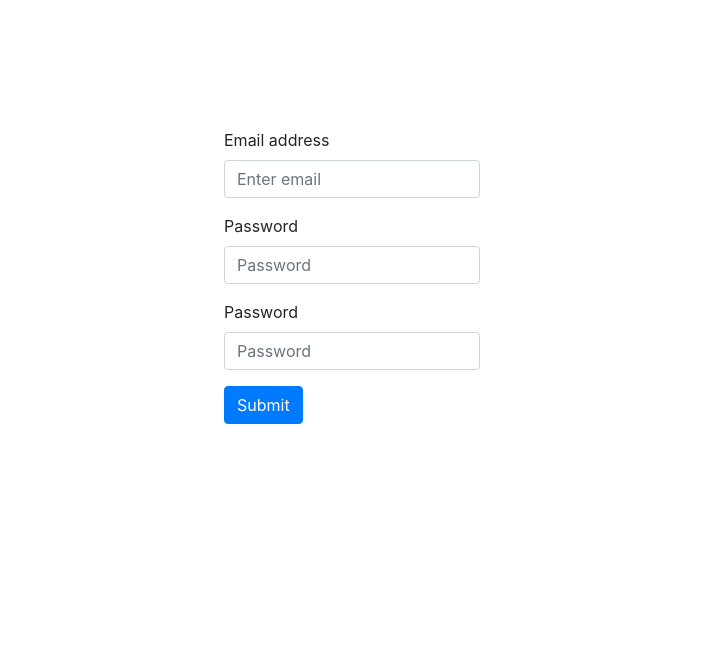
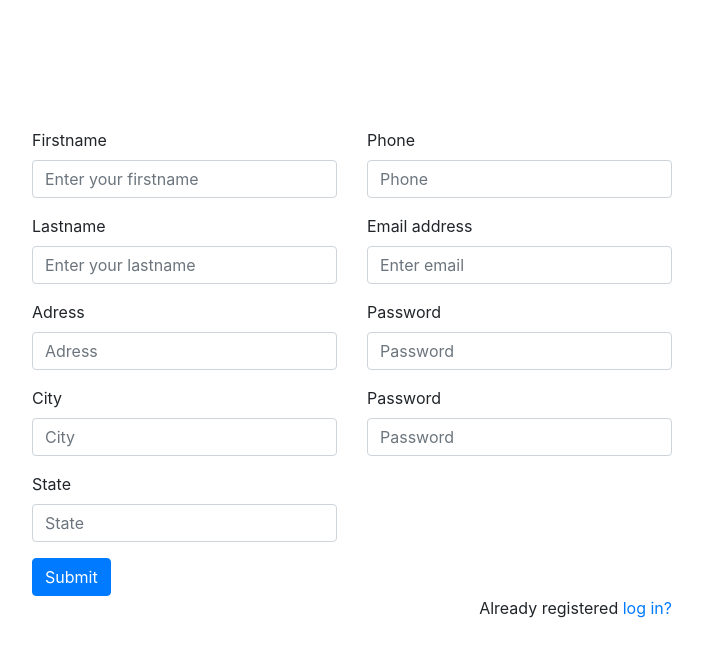
Before and after one commit to artukov/ISA, a React (Create React App) app in the folder front/pharmacy-app/: page /registration in a window 1280 px wide. Shown: the top 656 px of the page, without its empty margins (288-991 px from the left). Built offline with nearby package versions, Linux system fonts and the light colour scheme.

Commit message:
jos malo izgleda za log in registraciju i home

```diff
--- a/front/pharmacy-app/src/App.js
+++ b/front/pharmacy-app/src/App.js
@@ -1,4 +1,5 @@
 import { BrowserRouter as Router, Switch, Route } from 'react-router-dom';
+import './css/global.css';
 
 import HomePage from './components/homePage';
 import LoginPage from './components/loginPage';
@@ -8,9 +9,10 @@ function App() {
   return (
     <Router>
       <Switch>
-        <Route path='/' exact component={HomePage} />
         <Route path='/login' exact component={LoginPage} />
+        <Route path='/home' exact component={HomePage} />
         <Route path='/registration' exact component={RegistrationPage} />
+        <Route path='/'>404 not here sry</Route>
       </Switch>
     </Router>
   );
--- a/front/pharmacy-app/src/components/homePage.js
+++ b/front/pharmacy-app/src/components/homePage.js
@@ -1,5 +1,5 @@
 import React, { Component } from 'react';
-import PropTypes from 'prop-types';
+import { Navbar, Nav, Form, Button, NavDropdown, FormControl } from 'react-bootstrap'
 
 class homePage extends Component {
     constructor(props) {
@@ -37,15 +37,31 @@ class homePage extends Component {
 
     render() {
         return (
-            <div>
-                <h1>This is HomePage!</h1>
+            <div className='navbar'>
+                <Navbar bg="light" expand="lg">
+                    <Navbar.Brand href="/home">App name</Navbar.Brand>
+                    <Navbar.Toggle aria-controls="basic-navbar-nav" />
+                    <Navbar.Collapse id="basic-navbar-nav">
+                        <Nav className="mr-auto">
+                            <Nav.Link href="#home">Profil</Nav.Link>
+                            <Nav.Link href="#link">Apoteka</Nav.Link>
+                            <NavDropdown title="Dropdown" id="basic-nav-dropdown">
+                                <NavDropdown.Item href="#action/3.1">Action</NavDropdown.Item>
+                                <NavDropdown.Item href="#action/3.2">Another action</NavDropdown.Item>
+                                <NavDropdown.Item href="#action/3.3">Something</NavDropdown.Item>
+                                <NavDropdown.Divider />
+                                <NavDropdown.Item href="#action/3.4">Separated link</NavDropdown.Item>
+                            </NavDropdown>
+                        </Nav>
+                        <Form inline>
+                            <FormControl type="text" placeholder="Search" className="mr-sm-2" />
+                            <Button variant="primary">Search</Button>
+                        </Form>
+                    </Navbar.Collapse>
+                </Navbar>
             </div>
         );
     }
 }
 
-homePage.propTypes = {
-
-};
-
 export default homePage;
--- a/front/pharmacy-app/src/components/loginPage.js
+++ b/front/pharmacy-app/src/components/loginPage.js
@@ -1,6 +1,6 @@
 import React, { Component } from 'react';
 import { Button, Form, Card } from 'react-bootstrap';
-import '../../src/globalCSS.css';
+import { Link } from 'react-router-dom';
 
 class loginPage extends Component {
     constructor(props) {
@@ -53,6 +53,10 @@ class loginPage extends Component {
                     <Button variant="primary" type="submit">
                         Submit
                     </Button>
+
+                    <p className="forgot-password text-right">
+                        Do you need to <Link to='/registration'>registare?</Link>
+                    </p>
                 </Form>
             </div>
         );
--- a/front/pharmacy-app/src/components/registrationPage.js
+++ b/front/pharmacy-app/src/components/registrationPage.js
@@ -1,5 +1,6 @@
 import React, { Component } from 'react';
-import { Form, Button } from 'react-bootstrap'
+import { Form, Button, Row, Col } from 'react-bootstrap'
+import { Link } from 'react-router-dom'
 
 class registrationPage extends Component {
     constructor(props) {
@@ -39,6 +40,39 @@ class registrationPage extends Component {
         return (
             <div className='login'>
                 <Form>
+                    <Row>
+                        <Col lg='6'>
+                            <Form.Group controlId="formBasicEmail">
+                                <Form.Label>Firstname</Form.Label>
+                                <Form.Control type="text" placeholder="Enter your firstname" />
+                            </Form.Group>
+
+                            <Form.Group controlId="formBasicEmail">
+                                <Form.Label>Lastname</Form.Label>
+                                <Form.Control type="text" placeholder="Enter your lastname" />
+                            </Form.Group>
+
+                            <Form.Group controlId="formBasicEmail">
+                                <Form.Label>Adress</Form.Label>
+                                <Form.Control type="text" placeholder="Adress" />
+                            </Form.Group>
+
+                            <Form.Group controlId="formBasicEmail">
+                                <Form.Label>City</Form.Label>
+                                <Form.Control type="text" placeholder="City" />
+                            </Form.Group>
+
+                            <Form.Group controlId="formBasicEmail">
+                                <Form.Label>State</Form.Label>
+                                <Form.Control type="text" placeholder="State" />
+                            </Form.Group>
+                        </Col>
+                        <Col lg='6'>
+                            <Form.Group controlId="formBasicEmail">
+                                <Form.Label>Phone</Form.Label>
+                                <Form.Control type="text" placeholder="Phone" />
+                            </Form.Group>
+
                             <Form.Group controlId="formBasicEmail">
                                 <Form.Label>Email address</Form.Label>
                                 <Form.Control type="email" placeholder="Enter email" />
@@ -53,10 +87,16 @@ class registrationPage extends Component {
                                 <Form.Label>Password</Form.Label>
                                 <Form.Control type="password" placeholder="Password" />
                             </Form.Group>
+                        </Col>
+                    </Row>
 
                     <Button variant="primary" type="submit">
                         Submit
                     </Button>
+
+                    <p className="forgot-password text-right">
+                        Already registered <Link to='/login'>log in?</Link>
+                    </p>
                 </Form>
             </div>
         );
--- /dev/null
+++ b/front/pharmacy-app/src/css/global.css
@@ -0,0 +1,10 @@
+.login{
+    width: 50%;
+    margin-left: 25%;
+    margin-top: 10%;
+}
+
+.navbar{
+    padding: 5px;
+    width: 100%;
+}
--- a/front/pharmacy-app/src/globalCSS.css
+++ /dev/null
@@ -1,5 +0,0 @@
-.login{
-    width: 20%;
-    margin-left: 40%;
-    margin-top: 10%;
-}
```
Lines whose indentation alone changed are shown as unchanged.
